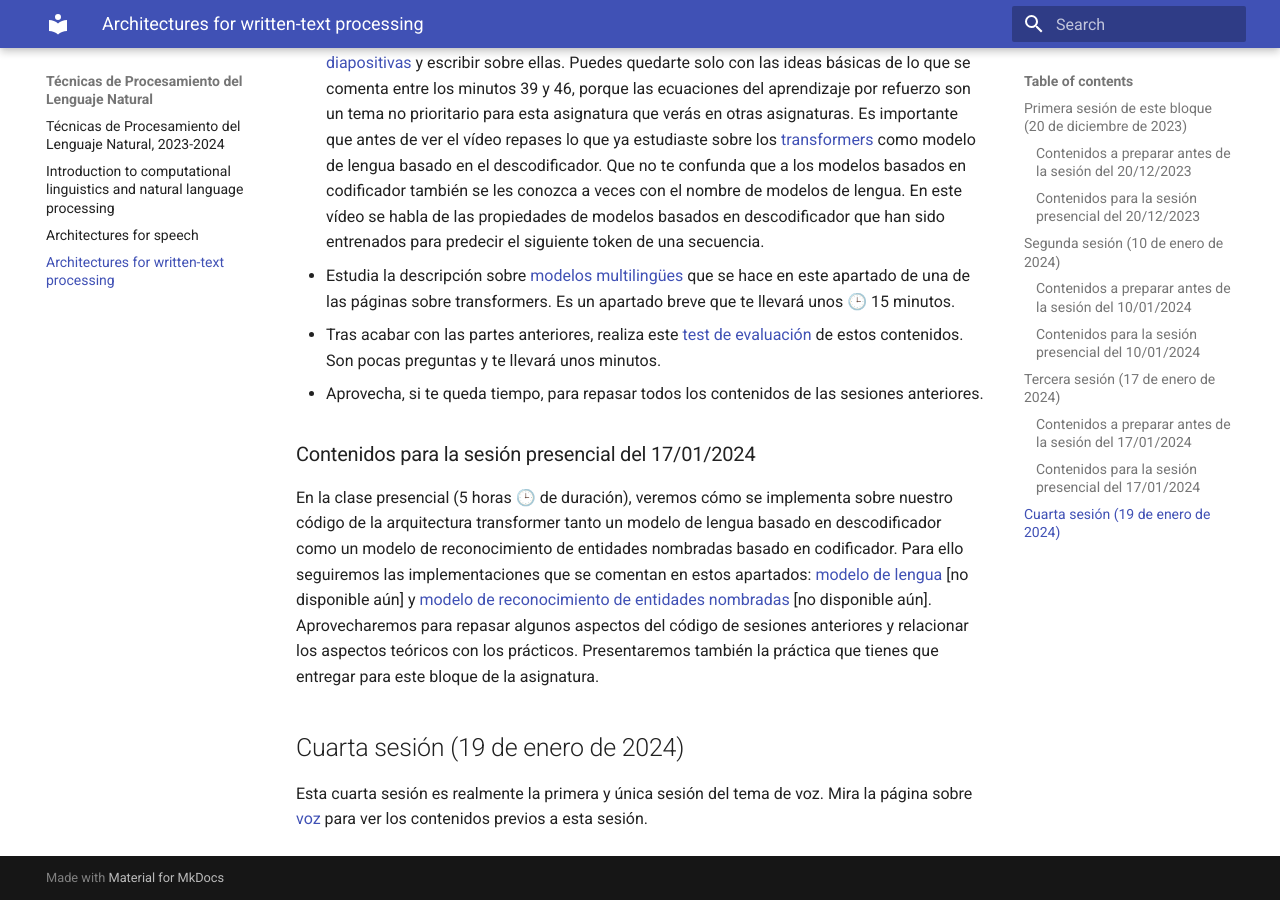
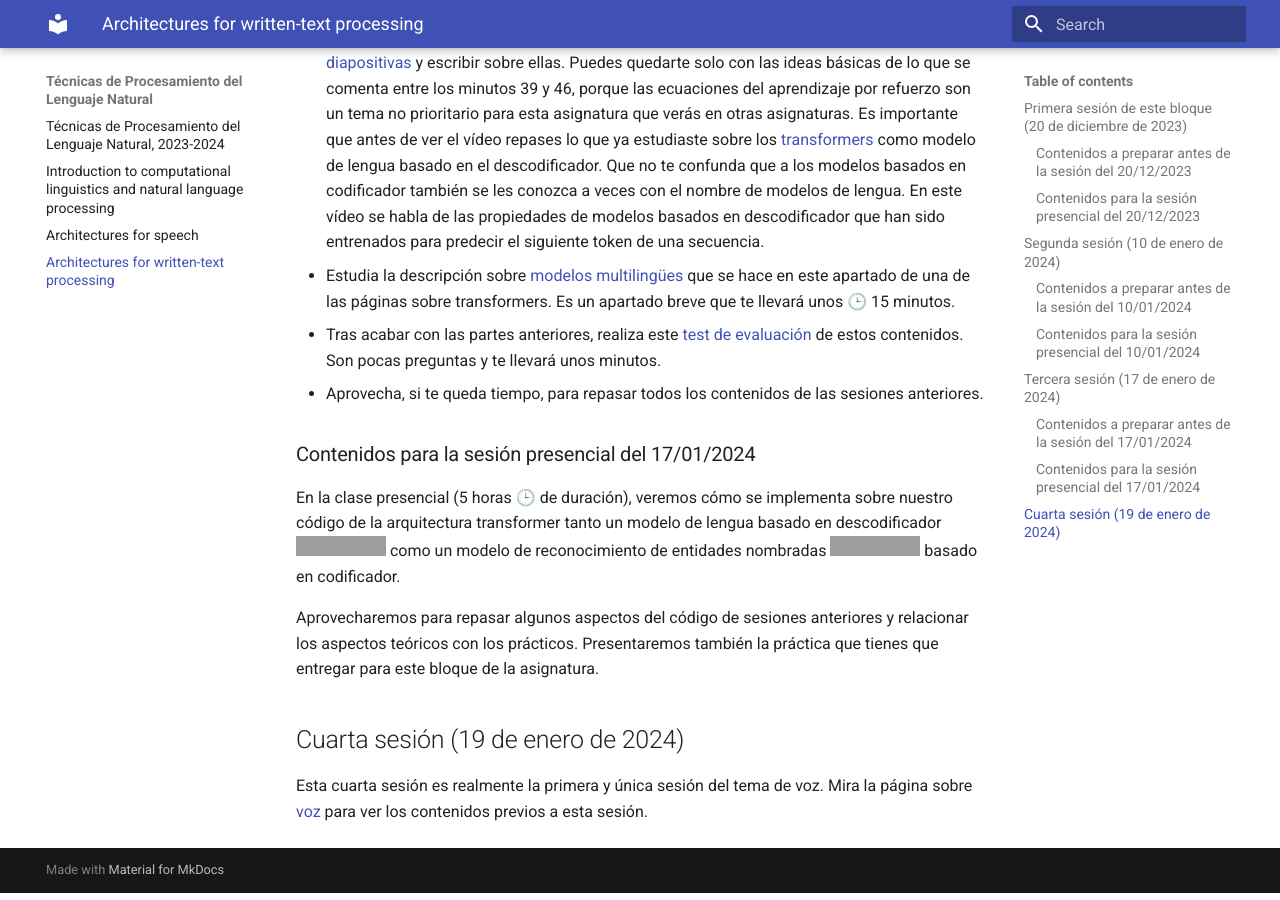
Before and after one commit to jaspock/tpln2324, an MkDocs documentation site: the page built from docs/text.md, in a window 1280 px wide and 900 px high, scrolled down 2646 px. Built offline with MkDocs 1.6.1 and Material for MkDocs 9.7.7, drawn with Linux system fonts in a browser that asks for light colours; grey boxes are pictures that could not be loaded.

```diff
--- a/docs/text.md
+++ b/docs/text.md
@@ -55,7 +55,9 @@ Las actividades a realizar antes de esta clase son:
 
 ### Contenidos para la sesión presencial del 17/01/2024
 
-En la clase presencial (5 horas 🕒️ de duración), veremos cómo se implementa sobre nuestro código de la arquitectura transformer tanto un modelo de lengua basado en descodificador como un modelo de reconocimiento de entidades nombradas basado en codificador. Para ello seguiremos las implementaciones que se comentan en estos apartados: [modelo de lengua](https://dlsi.ua.es/~japerez/materials/transformers/implementacion/#codigo-para-un-modelo-de-lengua-con-transformers) [no disponible aún] y [modelo de reconocimiento de entidades nombradas](https://dlsi.ua.es/~japerez/materials/transformers/implementacion/#codigo-para-un-modelo-de-reconocimiento-de-entidades-nombradas-con-transformers) [no disponible aún]. Aprovecharemos para repasar algunos aspectos del código de sesiones anteriores y relacionar los aspectos teóricos con los prácticos. Presentaremos también la práctica que tienes que entregar para este bloque de la asignatura.
+En la clase presencial (5 horas 🕒️ de duración), veremos cómo se implementa sobre nuestro código de la arquitectura transformer tanto un modelo de lengua basado en descodificador <a target="_blank" href="https://colab.research.google.com/github/jaspock/me/blob/main/docs/materials/transformers/assets/notebooks/lmgpt.ipynb"><img src="https://colab.research.google.com/assets/colab-badge.svg" alt="Open In Colab"/></a> como un modelo de reconocimiento de entidades nombradas <a target="_blank" href="https://colab.research.google.com/github/jaspock/me/blob/main/docs/materials/transformers/assets/notebooks/nerbert.ipynb"><img src="https://colab.research.google.com/assets/colab-badge.svg" alt="Open In Colab"/></a> basado en codificador.
+
+Aprovecharemos para repasar algunos aspectos del código de sesiones anteriores y relacionar los aspectos teóricos con los prácticos. Presentaremos también la práctica que tienes que entregar para este bloque de la asignatura.
 
 ## Cuarta sesión (19 de enero de 2024)
 
```
